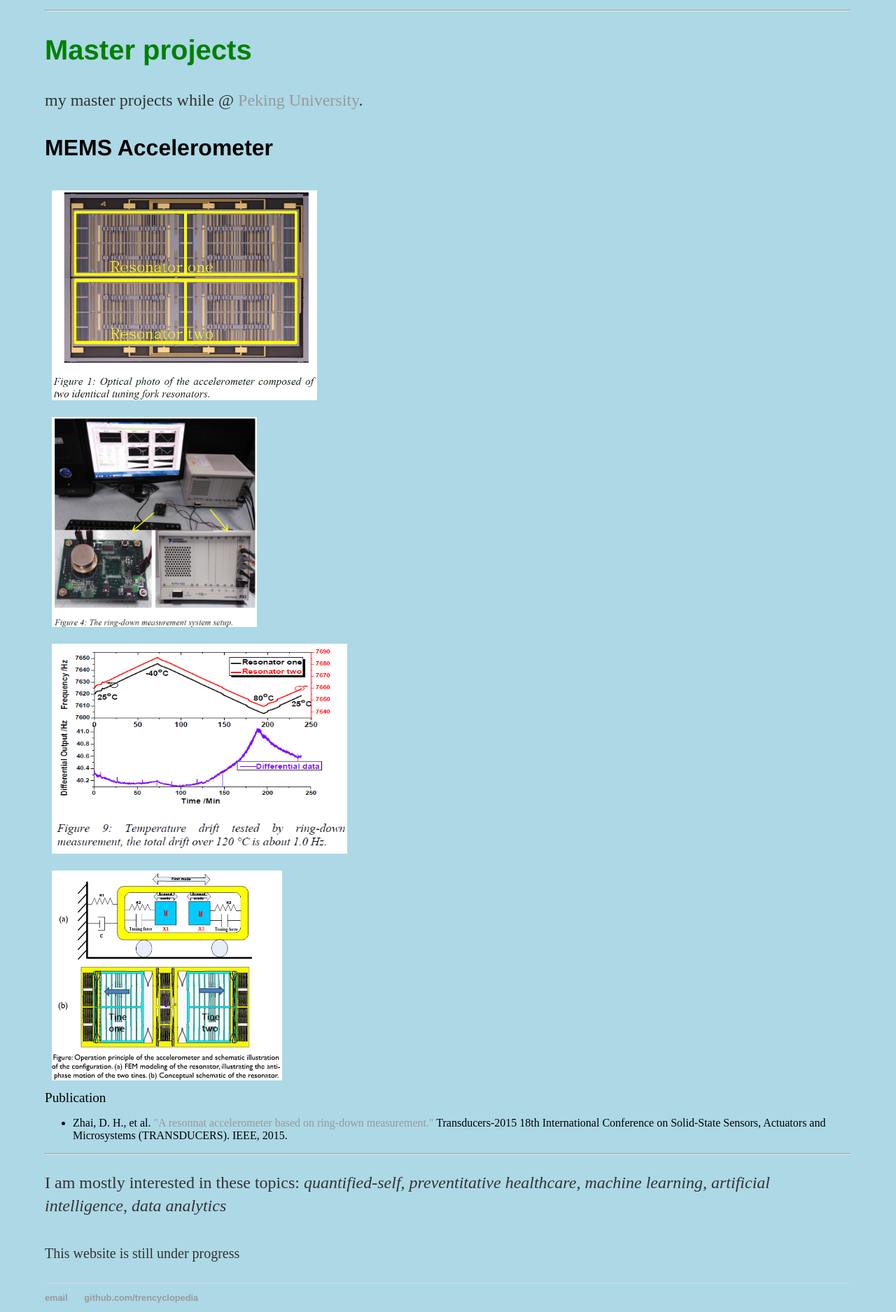
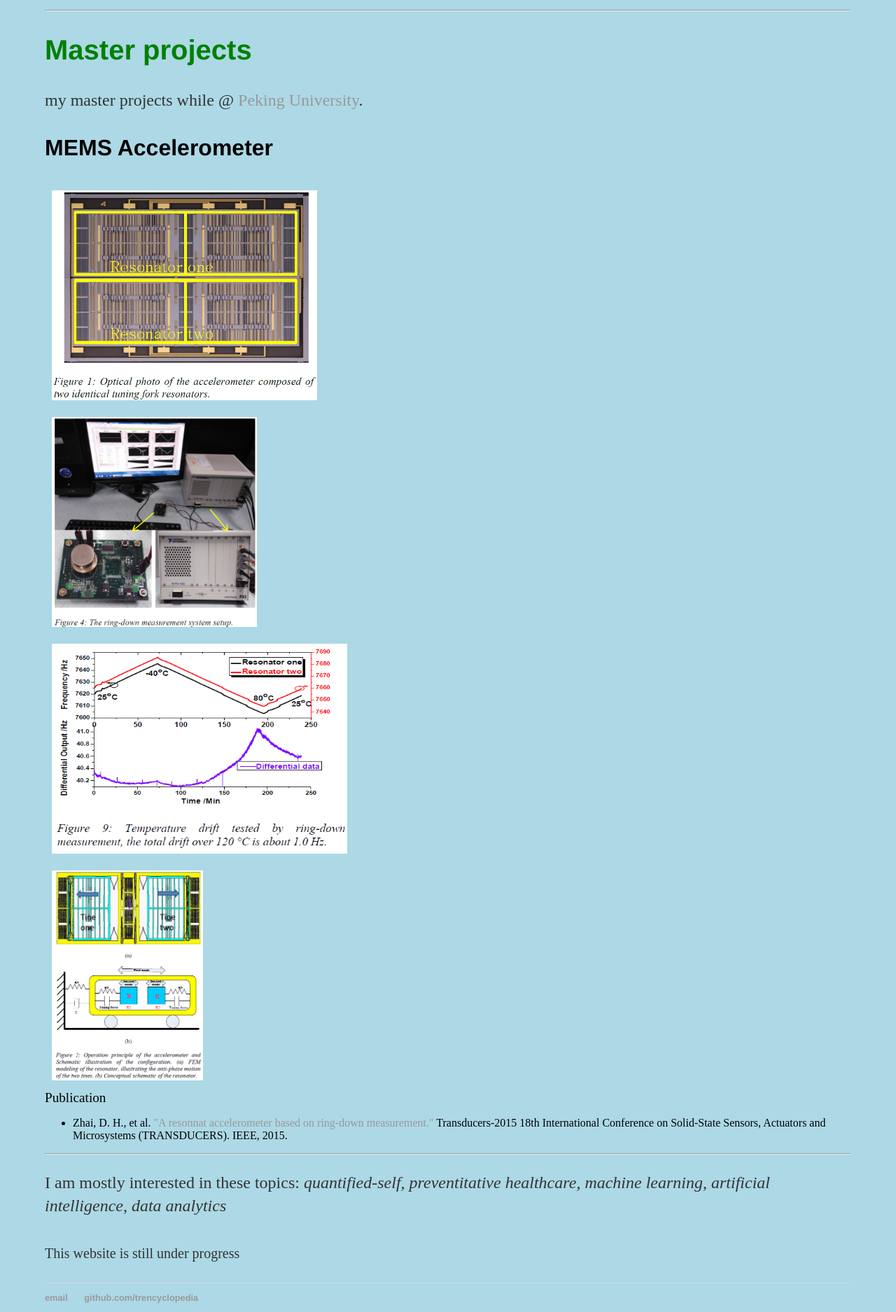
Before and after one commit to trencyclopedia/trencyclopedia.github.io, a Jekyll site: the page built from projects/index.html, in a window 1280 px wide. Shown: the part 2175-4050 px from the top of the page at 70% size. Built offline with Jekyll 4.4.1, drawn with Linux system fonts in a browser that asks for light colours.

Commit message:
update picture

```diff
--- a/projects/index.html
+++ b/projects/index.html
@@ -83,7 +83,7 @@ title: Projects
 				</div>
 
 				<div class="column half">
-				<img height="300"  alt="MEMS accelerometer schematics" src="/img/MEMS_acc.PNG">
+				<img height="300"  alt="MEMS accelerometer schematics" src="/img/MEMS_acc_schematics.PNG">
 				</div>
 
 
```
Also changed, not shown: img/MEMS_acc_schematics.png (added).
